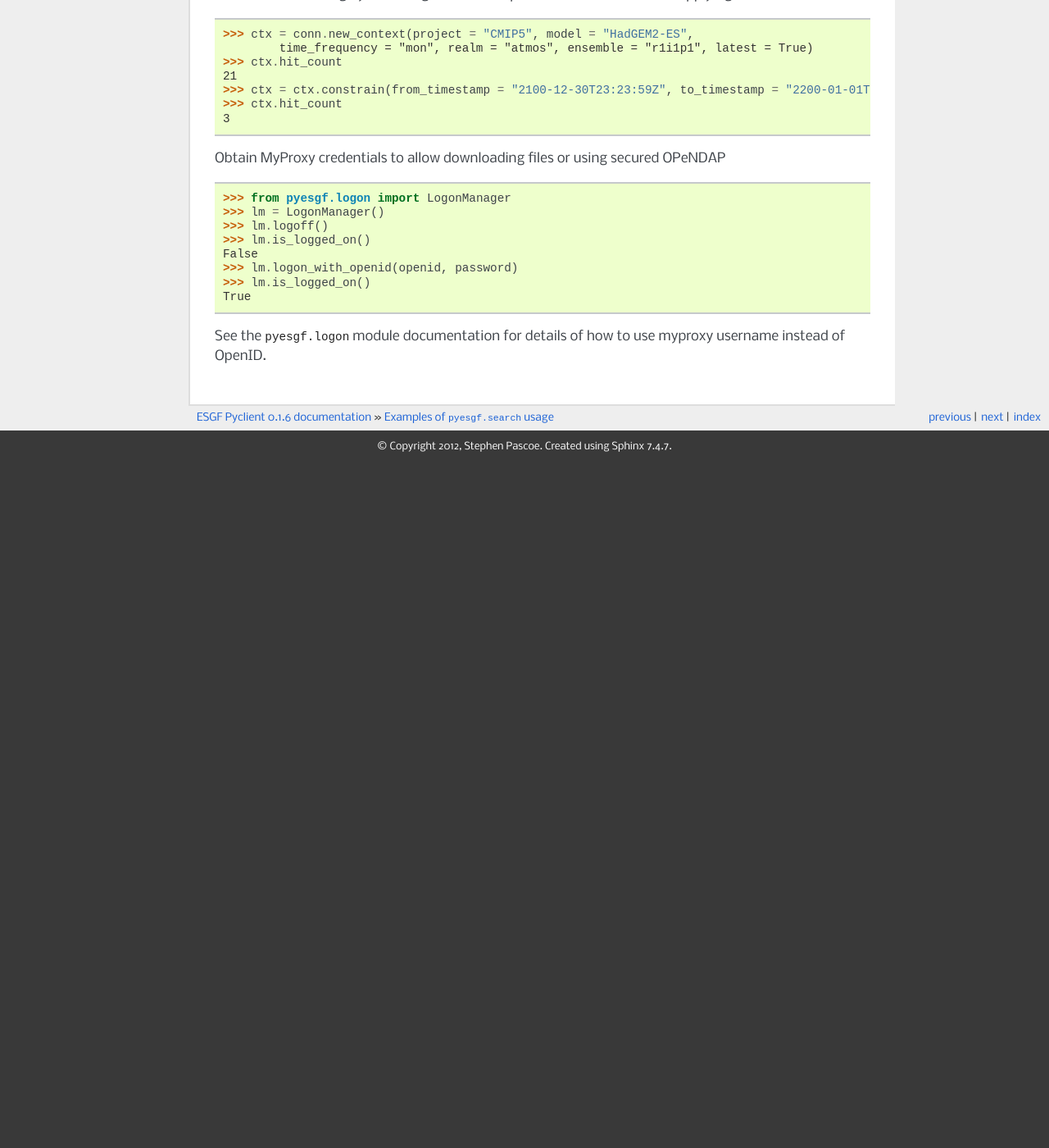
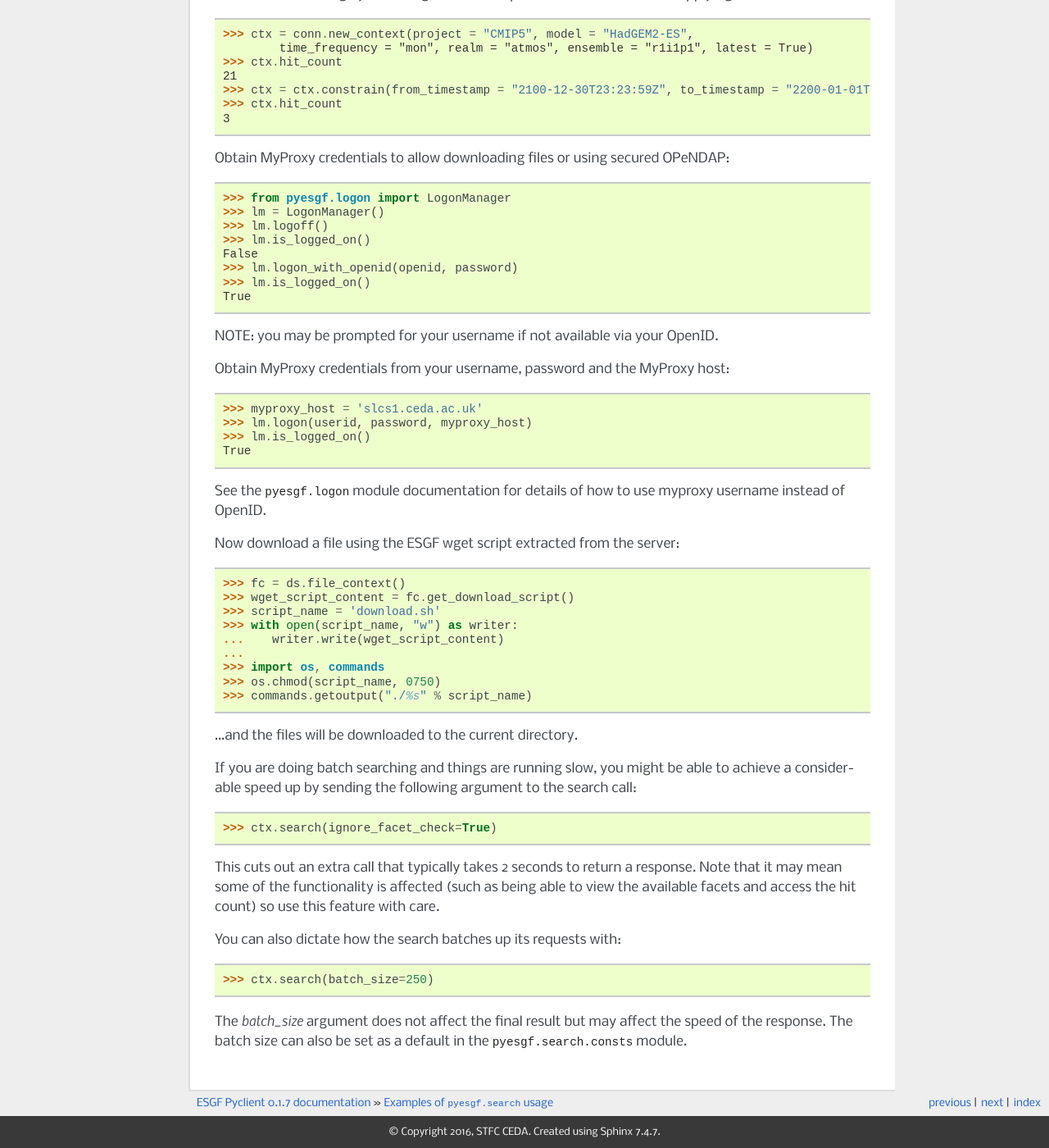
Before and after one commit to ESGF/esgf-pyclient, a Sphinx documentation site: the page built from docs/examples.rst, in a window 1280 px wide and 1400 px high, scrolled down 1259 px. Shown: the whole window at 82% size. Built offline with Sphinx 7.4.7, drawn with Linux system fonts in a browser that asks for light colours; the version number is read from the project's files by our own code; before the commit the page ends 1823 px from its top, so only the background shows below that; some of the changed text lies outside the part shown.

Commit message:
Added various improvements to the testing and to speeding up search by removing an extra server call that is not always necessary.
Readying for 0.7.1 release.

```diff
--- a/docs/concepts.rst
+++ b/docs/concepts.rst
@@ -81,4 +81,4 @@ Result
 
 :class:`Result` instances represent the result record in the SOLr response.  They are subclassed to represent records of different types: :class:`FileResult` and :class:`DatasetResult`.  Results have various properties exposing information about the objects they represent.  e.g. dataset_id, checksum, filename, size, etc.
 
-.. _`ESGF Search API`: http://esgf.org/wiki/ESGF_Search_REST_API
+.. _`ESGF Search API`: https://github.com/ESGF/esgf.github.io/wiki/ESGF_Search_REST_API
--- a/docs/conf.py
+++ b/docs/conf.py
@@ -52,7 +52,7 @@ master_doc = 'index'
 
 # General information about the project.
 project = u'ESGF Pyclient'
-copyright = u'2012, Stephen Pascoe'
+copyright = u'2016, STFC CEDA'
 
 # The version info for the project you're documenting, acts as replacement for
 # |version| and |release|, also used in various other places throughout the
@@ -192,7 +192,7 @@ latex_elements = {
 # (source start file, target name, title, author, documentclass [howto/manual]).
 latex_documents = [
   ('index', 'ESGFPyclient.tex', u'ESGF Pyclient Documentation',
-   u'Stephen Pascoe', 'manual'),
+   u'Ag Stephens', 'manual'),
 ]
 
 # The name of an image file (relative to this directory) to place at the top of
@@ -222,7 +222,7 @@ latex_documents = [
 # (source start file, name, description, authors, manual section).
 man_pages = [
     ('index', 'esgfpyclient', u'ESGF Pyclient Documentation',
-     [u'Stephen Pascoe'], 1)
+     [u'Ag Stephens'], 1)
 ]
 
 # If true, show URL addresses after external links.
@@ -236,7 +236,7 @@ man_pages = [
 #  dir menu entry, description, category)
 texinfo_documents = [
   ('index', 'ESGFPyclient', u'ESGF Pyclient Documentation',
-   u'Stephen Pascoe', 'ESGFPyclient', 'One line description of project.',
+   u'Ag Stephens', 'ESGFPyclient', 'One line description of project.',
    'Miscellaneous'),
 ]
 
--- a/docs/examples.rst
+++ b/docs/examples.rst
@@ -37,7 +37,7 @@ Find the OPeNDAP URL for an aggregated dataset::
   >>> print agg.opendap_url
   http://cmip-dn1.badc.rl.ac.uk/thredds/dodsC/cmip5.output1.MOHC.HadCM3.decadal2000.day.ocean.day.r1i2p1.tos.20110708.aggregation.1
 
-Find download URLs for all files in a dataset
+Find download URLs for all files in a dataset::
 
   >>> ctx = conn.new_context(project='obs4MIPs', model='Obs-TES')
   >>> ctx.hit_count
@@ -52,7 +52,7 @@ Find download URLs for all files in a dataset
   http://esg-datanode.jpl.nasa.gov/thredds/fileServer/esg_dataroot/obs4MIPs/observations/atmos/tro3/mon/grid/NASA-JPL/TES/v20110608/tro3_TES_L3_tbd_200507-200912.nc
   http://esg-datanode.jpl.nasa.gov/thredds/fileServer/esg_dataroot/obs4MIPs/observations/atmos/tro3Stderr/mon/grid/NASA-JPL/TES/v20110608/tro3Stderr_TES_L3_tbd_200507-200912.nc
 
-Define a search for datasets that includes a temporal range:
+Define a search for datasets that includes a temporal range::
 
   >>> conn = SearchConnection('http://esgf-index1.ceda.ac.uk/esg-search',
                         distrib=False)
@@ -62,7 +62,7 @@ Define a search for datasets that includes a temporal range:
   >>> ctx.hit_count
   3
 
-Or do the same thing by searching without temporal constraints and then applying the constraint:
+Or do the same thing by searching without temporal constraints and then applying the constraint::
 
   >>> ctx = conn.new_context(project = "CMIP5", model = "HadGEM2-ES",
           time_frequency = "mon", realm = "atmos", ensemble = "r1i1p1", latest = True)
@@ -72,7 +72,7 @@ Or do the same thing by searching without temporal constraints and then applying
   >>> ctx.hit_count
   3
 
-Obtain MyProxy credentials to allow downloading files or using secured OPeNDAP
+Obtain MyProxy credentials to allow downloading files or using secured OPeNDAP::
 
   >>> from pyesgf.logon import LogonManager
   >>> lm = LogonManager()
@@ -83,4 +83,43 @@ Obtain MyProxy credentials to allow downloading files or using secured OPeNDAP
   >>> lm.is_logged_on()
   True
 
+NOTE: you may be prompted for your username if not available via your OpenID.
+
+Obtain MyProxy credentials from your username, password and the MyProxy host::
+
+  >>> myproxy_host = 'slcs1.ceda.ac.uk'
+  >>> lm.logon(userid, password, myproxy_host)
+  >>> lm.is_logged_on()
+  True
+
 See the :mod:`pyesgf.logon` module documentation for details of how to use myproxy username instead of OpenID.
+
+Now download a file using the ESGF wget script extracted from the server::
+
+  >>> fc = ds.file_context()
+  >>> wget_script_content = fc.get_download_script()
+  >>> script_name = 'download.sh'
+  >>> with open(script_name, "w") as writer:
+  ...    writer.write(wget_script_content)
+  ...
+  >>> import os, commands
+  >>> os.chmod(script_name, 0750)
+  >>> commands.getoutput("./%s" % script_name)
+
+...and the files will be downloaded to the current directory.
+
+If you are doing batch searching and things are running slow, you might be able to
+achieve a considerable speed up by sending the following argument to the search call::
+
+  >>> ctx.search(ignore_facet_check=True)
+
+This cuts out an extra call that typically takes 2 seconds to return a response. Note that
+it may mean some of the functionality is affected (such as being able to view the available
+facets and access the hit count) so use this feature with care.
+
+You can also dictate how the search batches up its requests with:
+
+  >>> ctx.search(batch_size=250)
+
+The `batch_size` argument does not affect the final result but may affect the speed of the response.
+The batch size can also be set as a default in the :mod:`pyesgf.search.consts` module.
--- a/pyesgf/__init__.py
+++ b/pyesgf/__init__.py
@@ -3,7 +3,7 @@ Top-level package for Python interface to ESGF services.
 
 """
 
-__version__ = '0.1.6'
+__version__ = '0.1.7'
 
 #!TODO: ResultFormatter class.  process response json to specialise the result json.  Default is None
 #!TODO: pipe results to new process.  Command-line interface.
```
Also changed, not shown: docs/index.rst (+8 -5 lines), docs/releases.rst (+15 -0 lines), setup.py (+3 -5 lines), 4 other files.
